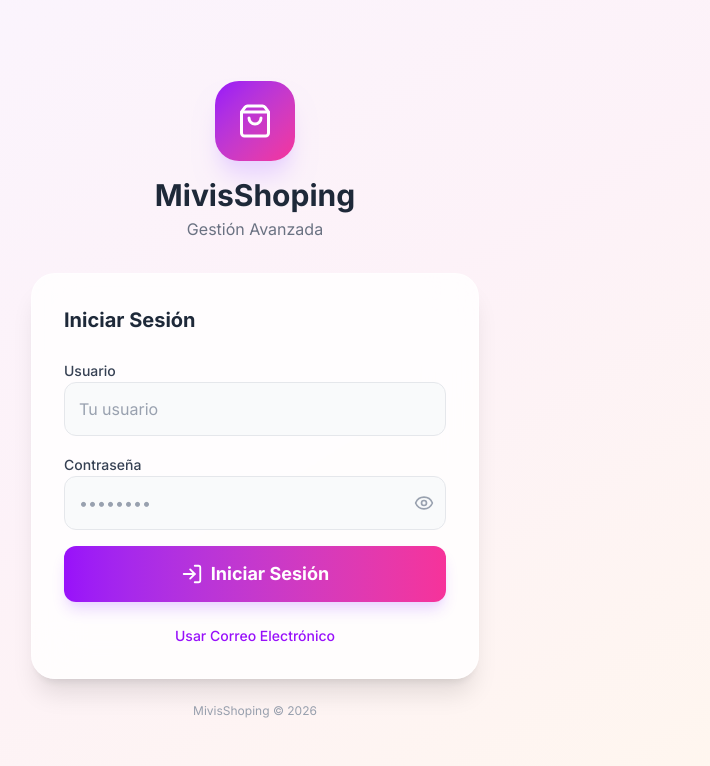
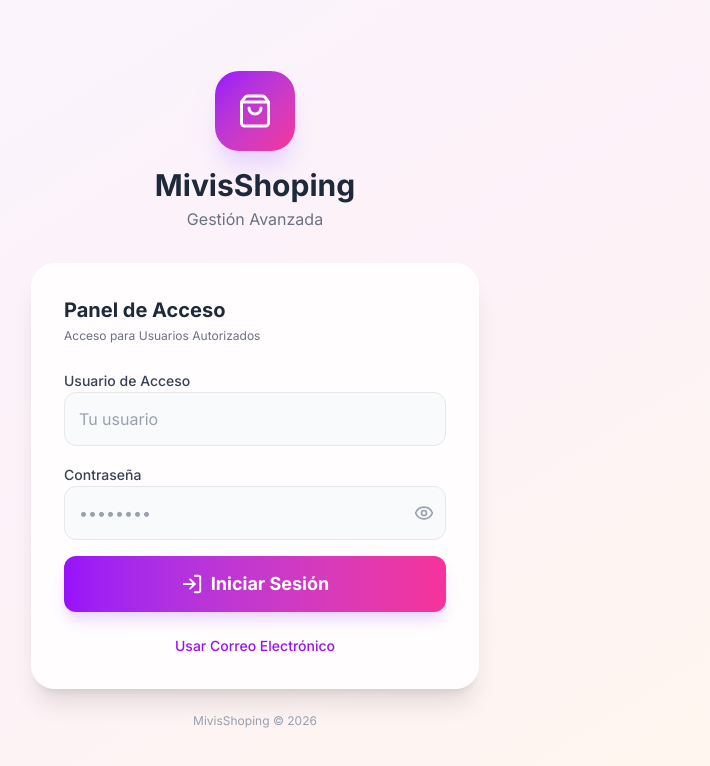
Before and after one commit to dmazasuxe-gif/tienda-mivis, a Next.js app: page /login in a window 1280 px wide. Shown: the top 766 px of the page, without its empty margins (385-1095 px from the left). Built offline with nearby package versions, Linux system fonts and the light colour scheme; no server answers; the database is empty.

Commit message:
🔐 Seguridad: Login de primer uso y gestión administrativa de usuarios

```diff
--- a/src/app/login/page.tsx
+++ b/src/app/login/page.tsx
@@ -24,6 +24,7 @@ export default function LoginPage() {
     const [error, setError] = useState('');
     const [loading, setLoading] = useState(false);
     const [settingsLoaded, setSettingsLoaded] = useState(false);
+    const [isProcessing, setIsProcessing] = useState(false); // To prevent double submits
 
     const [isMounted, setIsMounted] = useState(false);
     const [resetSent, setResetSent] = useState(false);
@@ -52,7 +53,12 @@ export default function LoginPage() {
         const cleanPassword = password.trim();
         const cleanEmail = emailInput.trim().toLowerCase();
 
-        if (loginWithEmail) {
+        if (isFirstAdmin) {
+            if (!cleanEmail || !cleanUsername || !cleanPassword) {
+                setError('Correo, usuario y contraseña son obligatorios para el registro inicial.');
+                return;
+            }
+        } else if (loginWithEmail) {
             if (!cleanEmail || !cleanPassword) {
                 setError('Correo y contraseña son obligatorios.');
                 return;
@@ -64,58 +70,58 @@ export default function LoginPage() {
             }
         }
 
+        if (loading || isProcessing) return;
+        setIsProcessing(true);
         setLoading(true);
         try {
-            if (loginWithEmail) {
-                // If it's a manual email login/register
+            if (loginWithEmail || isFirstAdmin) {
+                // Initial setup or Master Admin Login
                 if (isFirstAdmin) {
                     await register(cleanEmail, cleanPassword);
-                    // Initialize settings with this first admin
-                    const initialUsername = cleanEmail.split('@')[0];
+                    // Save first admin to settings
                     await updateSettings({
                         ...settings,
-                        authorizedAdmins: [{ username: initialUsername, password: cleanPassword }]
+                        authorizedAdmins: [{ username: cleanUsername, password: cleanPassword }]
                     });
                 } else {
                     await login(cleanEmail, cleanPassword);
                 }
                 router.push('/admin');
             } else {
-                // Double Security logic: Check list first
+                // Access User (Username + Password)
                 const authorizedFiltered = settings?.authorizedAdmins?.find(
                     a => a.username.trim().toLowerCase() === cleanUsername && a.password.trim() === cleanPassword
                 );
 
                 if (!authorizedFiltered) {
-                    setError('Usuario o contraseña no autorizados.');
+                    setError('Usuario o contraseña no autorizados o inexistentes.');
                     setLoading(false);
                     return;
                 }
 
+                // Internal users use a virtual email for Firebase Auth synchronization
                 const virtualEmail = `${cleanUsername}@mivisshoping.com`;
                 try {
                     await login(virtualEmail, cleanPassword);
                     router.push('/admin');
                 } catch (err: unknown) {
                     const error = err as { code?: string; message?: string };
-                    // In newer Firebase versions, invalid-credential is often returned
-                    // instead of user-not-found to prevent enumeration.
                     const isNewUser = error.code === 'auth/user-not-found' ||
                         error.code === 'auth/invalid-credential' ||
                         error.message?.includes('user-not-found');
 
                     if (isNewUser) {
                         try {
+                            // Automatically sync authorized list to Firebase Auth
                             await register(virtualEmail, cleanPassword);
                             router.push('/admin');
                         } catch (regErr: unknown) {
-                            const error = regErr as { code?: string };
-                            if (error.code === 'auth/email-already-in-use') {
-                                // User exists but password from authorize list doesn't match Firebase Auth
+                            const regError = regErr as { code?: string };
+                            if (regError.code === 'auth/email-already-in-use') {
                                 setError('Usuario o contraseña incorrectos.');
                             } else {
                                 console.error('Auto-registration error:', regErr);
-                                setError('Error de sincronización de seguridad.');
+                                setError('Error de sincronización de seguridad. Contacta al admin principal.');
                             }
                         }
                     } else {
@@ -128,13 +134,18 @@ export default function LoginPage() {
             console.error('Auth error:', err);
             if (error.code === 'auth/wrong-password' || error.code === 'auth/invalid-credential') {
                 setError('Credenciales incorrectas.');
-            } else if (error.code === 'auth/email-already-in-use') {
-                setError('Este correo ya está registrado.');
+            } else if (error.code === 'auth/email-already-in-use' && !isFirstAdmin) {
+                setError('Este correo ya está en uso. Usa el login normal.');
+            } else if (error.code === 'auth/email-already-in-use' && isFirstAdmin) {
+                setError('Este correo ya está registrado. Intenta iniciar sesión normalmente.');
+                setIsFirstAdmin(false);
+                setLoginWithEmail(true);
             } else {
-                setError('Error de acceso. Intenta de nuevo.');
+                setError('Error en el acceso. Verifica tus datos e intenta de nuevo.');
             }
         } finally {
             setLoading(false);
+            setIsProcessing(false);
         }
     };
 
@@ -180,11 +191,21 @@ export default function LoginPage() {
 
                 {/* Card */}
                 <div className="bg-white/80 backdrop-blur-xl rounded-3xl shadow-xl border border-white/50 p-8">
-                    <h2 className="text-xl font-bold text-gray-800 mb-6">
-                        {isFirstAdmin ? 'Configurar Administrador Maestro' : 'Iniciar Sesión'}
-                    </h2>
+                    <div className="mb-6">
+                        <h2 className="text-xl font-bold text-gray-800">
+                            {isFirstAdmin ? 'Configuración de Primer Uso' : 'Panel de Acceso'}
+                        </h2>
+                        <p className="text-xs text-gray-500 mt-1">
+                            {isFirstAdmin
+                                ? 'Crea la cuenta del Administrador Maestro.'
+                                : loginWithEmail
+                                    ? 'Acceso para Administrador Maestro'
+                                    : 'Acceso para Usuarios Autorizados'}
+                        </p>
+                    </div>
 
                     <form onSubmit={handleSubmit} className="space-y-4" suppressHydrationWarning>
+                        {/* Email Field (Registration or Email Login) */}
                         {isFirstAdmin || loginWithEmail ? (
                             <div className="space-y-1.5">
                                 <label htmlFor="email" className="text-sm font-medium text-gray-700">
@@ -202,10 +223,11 @@ export default function LoginPage() {
                             </div>
                         ) : null}
 
-                        {!loginWithEmail && (
+                        {/* Username Field (Registration or Username Login) */}
+                        {(isFirstAdmin || !loginWithEmail) && (
                             <div className="space-y-1.5">
                                 <label htmlFor="username" className="text-sm font-medium text-gray-700">
-                                    Usuario
+                                    Usuario de Acceso
                                 </label>
                                 <input
                                     id="username"
```
